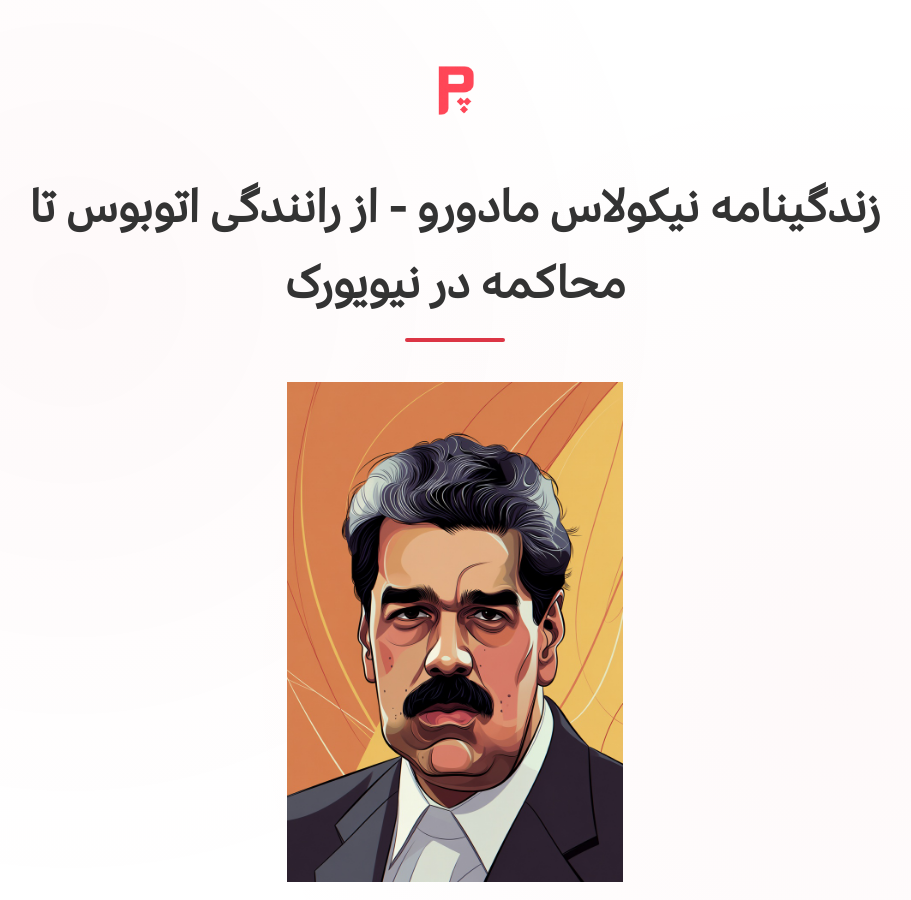
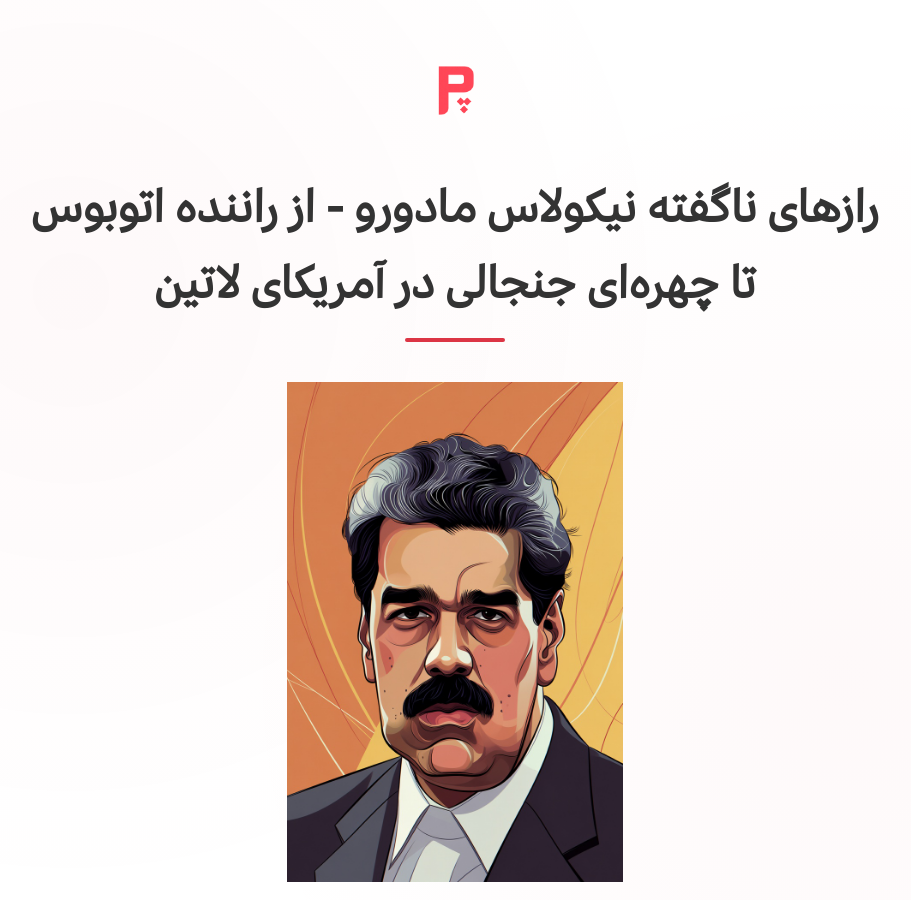
Before and after one commit to darkblog/darkblog.github.io, a Jekyll site: the page built from _posts/2026-1-4-maduro.md, in a window 1280 px wide and 900 px high. Shown: the whole window, without its empty margins (185-1096 px from the left). Built offline with Jekyll 4.4.1, drawn with Linux system fonts in a browser that asks for light colours.

Commit message:
Update 2026-1-4-maduro.md

```diff
--- a/_posts/2026-1-4-maduro.md
+++ b/_posts/2026-1-4-maduro.md
@@ -1,6 +1,6 @@
 ---
 layout: post
-title: زندگینامه نیکولاس مادورو - از رانندگی اتوبوس تا محاکمه در نیویورک
+title: رازهای ناگفته نیکولاس مادورو - از راننده اتوبوس تا چهره‌ای جنجالی در آمریکای لاتین
 permalink: /blog/nicolas-maduro
 image: /blog/nicolas-maduro.jpg
 ---
```
